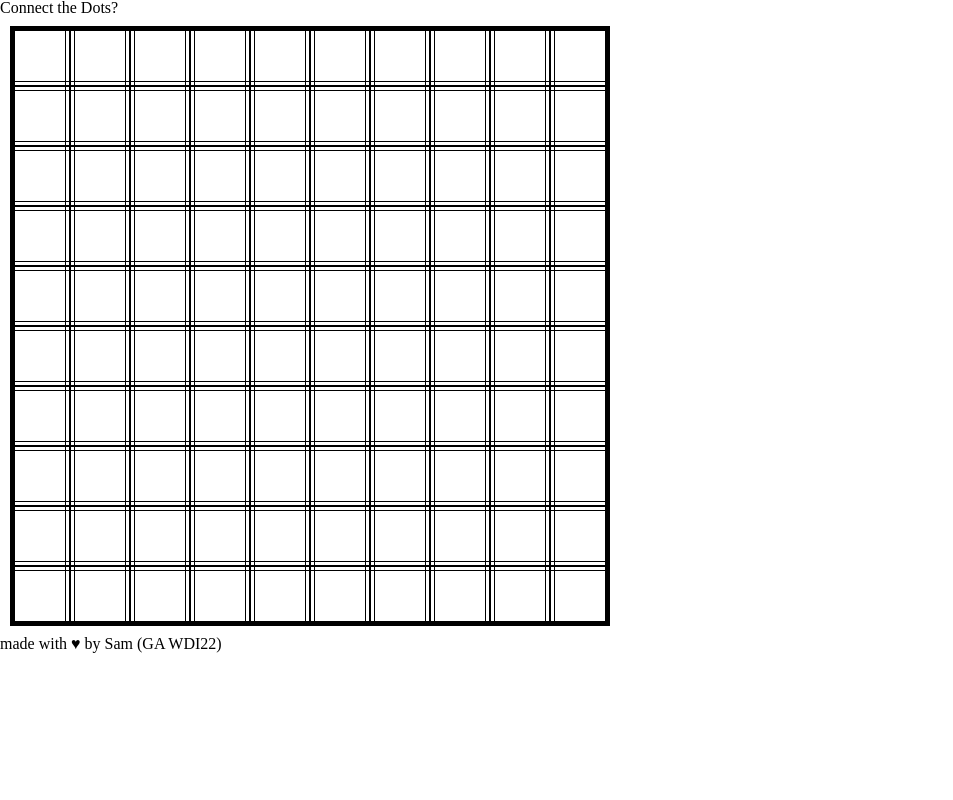
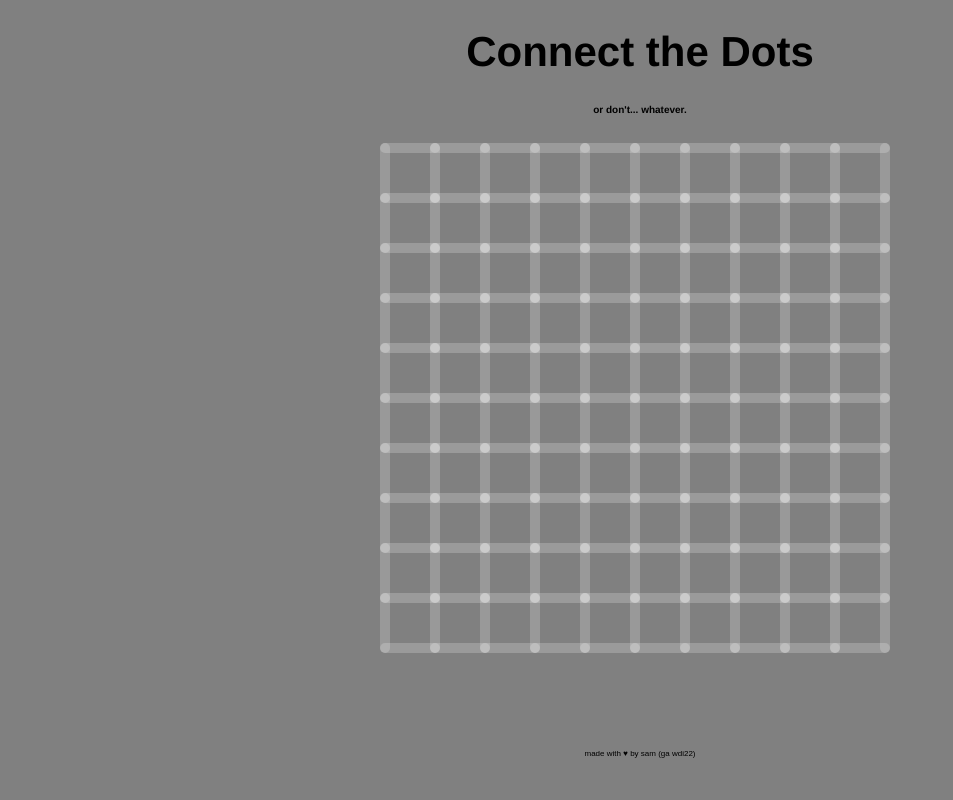
Before and after one commit to zuspadt79/wdi-project-1, a PHP site: page / in a window 1280 px wide. Shown: the whole page, without its empty margins (0-953 px from the left). Run offline with PHP 8.4, Linux system fonts and the light colour scheme; some libraries are stand-ins or nearby versions.

Commit message:
started again, again

```diff
--- a/css/reset.css
+++ /dev/null
@@ -1,48 +0,0 @@
-/* http://meyerweb.com/eric/tools/css/reset/
-   v2.0 | 20110126
-   License: none (public domain)
-*/
-
-html, body, div, span, applet, object, iframe,
-h1, h2, h3, h4, h5, h6, p, blockquote, pre,
-a, abbr, acronym, address, big, cite, code,
-del, dfn, em, img, ins, kbd, q, s, samp,
-small, strike, strong, sub, sup, tt, var,
-b, u, i, center,
-dl, dt, dd, ol, ul, li,
-fieldset, form, label, legend,
-table, caption, tbody, tfoot, thead, tr, th, td,
-article, aside, canvas, details, embed,
-figure, figcaption, footer, header, hgroup,
-menu, nav, output, ruby, section, summary,
-time, mark, audio, video {
-  margin: 0;
-  padding: 0;
-  border: 0;
-  font-size: 100%;
-  font: inherit;
-  vertical-align: baseline;
-}
-/* HTML5 display-role reset for older browsers */
-article, aside, details, figcaption, figure,
-footer, header, hgroup, menu, nav, section {
-  display: block;
-}
-body {
-  line-height: 1;
-}
-ol, ul {
-  list-style: none;
-}
-blockquote, q {
-  quotes: none;
-}
-blockquote:before, blockquote:after,
-q:before, q:after {
-  content: '';
-  content: none;
-}
-table {
-  border-collapse: collapse;
-  border-spacing: 0;
-}
--- a/css/style.css
+++ b/css/style.css
@@ -1,69 +1,70 @@
-* {
-  box-sizing: border-box;
+body{
+  background-color: grey;
 }
 
-#container {
-  margin: 10px;
-  background-color: white;
-  height: 600px;
-  width: 600px;
+h1{
+  font-family: 'Helvetica', sans-serif;
+  font-size: 42px;
+  text-align: center;
 }
 
-.unit {
-  background-color: black;
-  height: 60px;
-  width: 60px;
-  margin: 1px;
-  float: left;
+h6{
+  font-family: 'Helvetica', sans-serif;
+  font-size: 10px;
+  text-align: center;
 }
 
-.box {
-  float: left;
-  position: relative;
-  width: 60px;
-  height: 60px;
+footer{
+  font-size: 8px;
+  text-align: center;
+  padding: 0 0 20px 0;
 }
 
-.top {
-  position: absolute;
-  top: 0;
-  height: 5px;
-  right: -5px;
-  left: 0;
-  width: 60px;
-  border: 1px solid black;
+#container{
+    width: 500px;
+    height:610px;
+    margin: 0 auto;
+    position: relative;
+}
+
+#container div:nth-child(21n){
+  margin-right: 0;
+}
+
+.dot{
+    height: 8px;
+    width: 8px;
+    background-color: white;
+    border-radius: 8px;
+    position: absolute;
+}
+
+.lines{
+    border-radius: 10px;
+    display: inline-block;
+    background-color: rgba(255,255,255,0.2);
+    /*position: absolute;*/
+}
+
+.vertical{
+    width: 10px;
+    height: 60px;
+    margin-top: -14px;
+    margin-right: 50px;
+    margin-left: -10px;
+    margin-bottom: -18px;
+}
+
+.horizontal{
+    width: 60px;
+    height: 10px;
+    margin-left: -10px;
 }
 
 
-.left {
-  position: absolute;
-  left: 0;
-  top: 0;
-  bottom: -5px;
-  width: 5px;
-  height: 60px;
-  border: 1px solid black;
+.vertical:hover{
+  background-color: black;
 }
-
-.right {
-  position: absolute;
-  right: 0;
-  top: 0;
-  bottom: -5px;
-  width: 5px;
-  height: 60px;
-  border: 1px solid black;
+.horizontal:hover{
+  background-color: black;
 }
-
-.bottom {
-  position: absolute;
-  bottom: 0;
-  width: 60px;
-  height: 5px;
-  left: 0;
-  right: -5px;
-  border: 1px solid black;
-}
-
-.red { background-color: red; }
-.blue { background-color: blue; }
--- a/home.html
+++ b/home.html
@@ -1,17 +1,17 @@
 <!DOCTYPE html>
 <html>
 <head>
-  <title>Clicky dot thing</title>
-  <link rel="stylesheet" type="text/css" href="css/reset.css">
-  <link rel="stylesheet" type="text/css" href="css/style.css">
-  <script src="http://ajax.googleapis.com/ajax/libs/jquery/1.11.0/jquery.min.js"></script>
-  <script type="text/javascript" src="js/app.js"></script>
+<link rel="stylesheet" type="text/css" href="css/normalize.css">
+<link rel="stylesheet" type="text/css" href="css/style.css">
+<script src="http://ajax.googleapis.com/ajax/libs/jquery/1.11.0/jquery.min.js"></script>
+<script type="text/javascript" src="js/app.js"></script>
+  <title>Connect the Dots</title>
 </head>
 <body>
-  <h1>Connect the Dots?</h1>
+<h1>Connect the Dots</h1>
+<h6>or don't... whatever.</h6>
+<div id="container"></div>
 
-  <div id="container"></div>
-
+<footer>made with &#9829; by sam (ga wdi22)</footer>
 </body>
-<footer>made with &#9829; by Sam (GA WDI22)</footer>
 </html>
--- a/js/app.js
+++ b/js/app.js
@@ -1,44 +1,71 @@
+console.log("fuuuu...");
+
 window.addEventListener("DOMContentLoaded", function(){
 
- $(document).ready(function() {
-  var width  = 10;
+    var clickedDiv = [];
+    var squareCombinations = [];
+    var tempArray = [];
 
-  for(var x = 0; x < 10; x++) {
-   for(var y = 0; y < 10; y++) {
-     var $unit = $("<div class='box'>" +
-      "<div class='top'></div>" +
-      "<div class='right'></div>" +
-      "<div class='bottom'></div>" +
-      "<div class='left'></div>" +
-      "</div>");
-     $unit.appendTo('#container');
-   }
+  // Setting up square combinations (don't do this, it's silly)
+    for(i = 0; i < 199; i++){
+
+      x = 0;
+      x = x + i;
+      y = x + 11;
+      z = x + 21;
+      w = x + 10;
+
+      tempArray = [w,x,y,z];
+      squareCombinations.push(tempArray);
+console.log(squareCombinations[i]);
+    }
+
+  // setting up grid
+  for (var n = 0; n < 11; n++){
+    for (var i = 0; i < 10; i++){
+      $('#container').append('<div class="lines horizontal"></div>');
+    }
+
+    if(n === 10){
+      break;
+    }
+
+    for (var i = 0; i < 11; i++){
+      $('#container').append('<div class="lines vertical"></div>');
+    }
   }
 
-   var $boxes = $(".box");
+  // assigning a value to each child
+  $('#container').children().each(function(index){
+          var value = (index + $(this).text() );
+          $(this).attr('value', value);
 
-   for (var i = 0; i < $boxes.length; i++) {
-    if (i < width) {
-      $($boxes[i]).find(".top").css("background", "black");
+      });
+
+  // making lines clickable
+  $('.lines').click(function(){
+        $(this).css('background', 'black');
+        // storing value as an integer to the array
+        var valueString = $(this).attr('value');
+        clickedDiv.push(parseInt(valueString, 10));
+
+console.log(clickedDiv);
+      });
+
+
+  //check if arrays match
+  for (var i = 0; i < clickedDiv.length; i++) {
+    if($(clickedDiv).not(squareCombinations).length === 0 && $(squareCombinations).not(clickedDiv).length === 0){
+      console.log('fart');
     }
+  }
 
-    if ((i+1) % width === 0) {
-      $($boxes[i]).find(".right").css("background", "black");
-    }
 
-    if (i % width === 0) {
-      $($boxes[i]).find(".left").css("background", "black");
-    }
 
-    if (i > ((width*width)-(width+1))) {
-      $($boxes[i]).find(".bottom").css("background", "black");
-    }
-   }
 
-   $('.box div').on('click', function() {
-      $(this).css("background", "black");
-    });
- })
+
+
+
 
 
 
```
Also changed, not shown: js/array.js (added, +27 -0 lines), sudo.md (+7 -0 lines), css/normalize.css (added).
